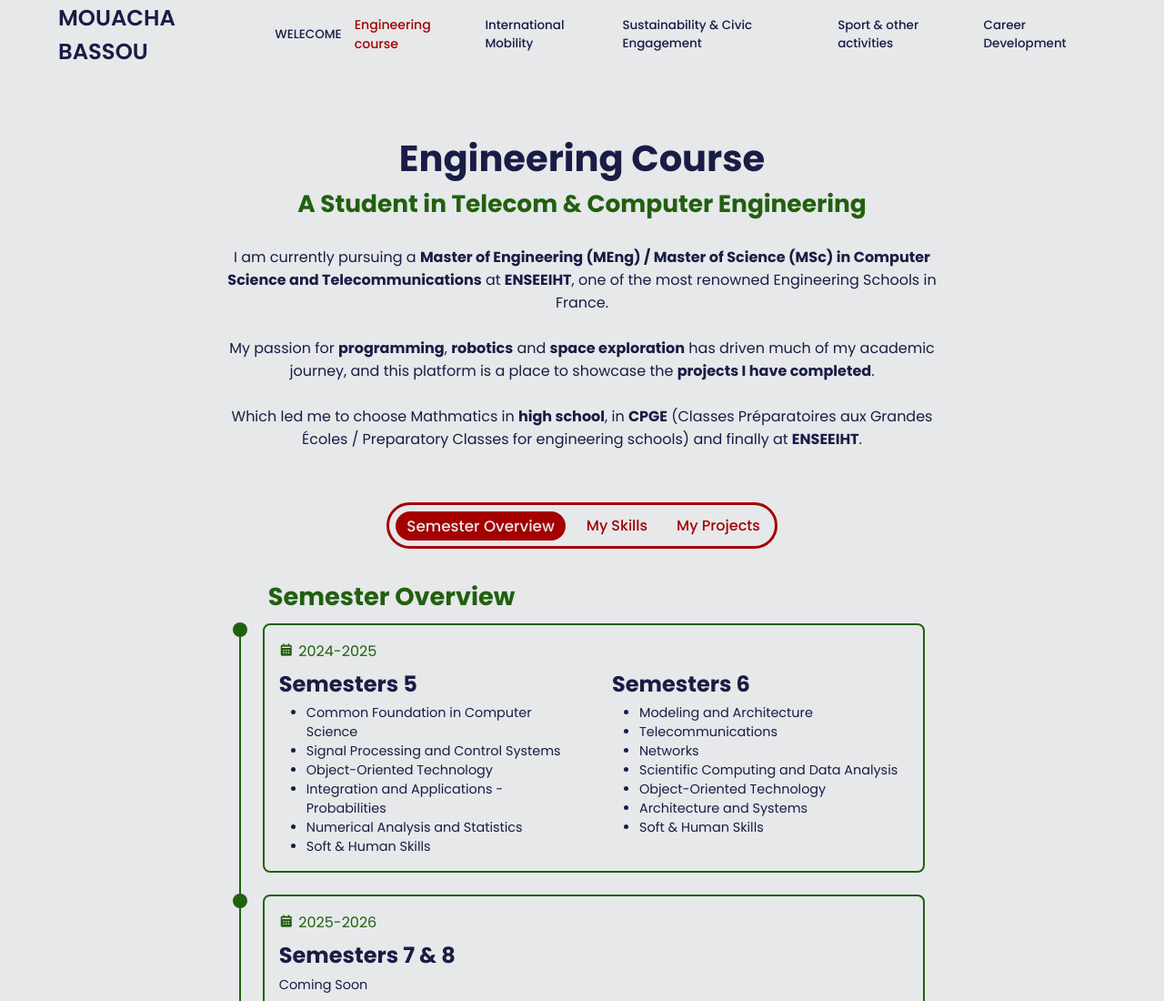
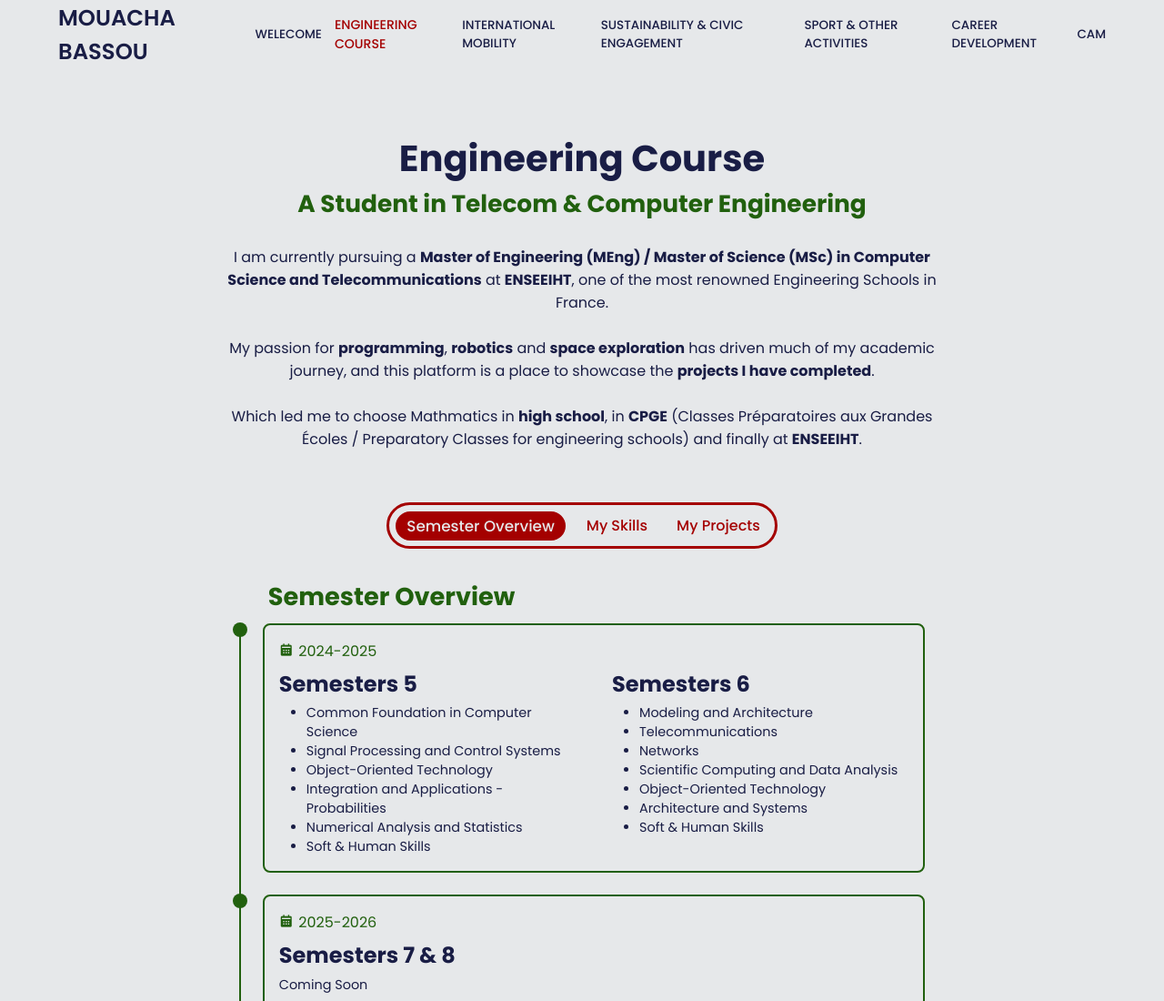
Before and after one commit to Bassou-Mou/portfolio, a plain HTML site: page engineering-course.html in a window 1280 px wide. Shown: the top 1100 px of the page at 91% size. Drawn offline with nearby package versions, Linux system fonts and the light colour scheme.

Commit message:
Add files via upload

```diff
--- a/engineering-course.html
+++ b/engineering-course.html
@@ -6,7 +6,7 @@
     <link rel="preconnect" href="https://fonts.googleapis.com">
     <link rel="preconnect" href="https://fonts.gstatic.com" crossorigin>
     <link href="https://fonts.googleapis.com/css2?family=Poppins:ital,wght@0,100;0,200;0,300;0,400;0,500;0,600;0,700;0,800;0,900;1,100;1,200;1,300;1,400;1,500;1,600;1,700;1,800;1,900&display=swap" rel="stylesheet">
-    <title> Kenza Harti's ePortfolio - Engineering Course</title>
+    <title> MOUACHA BASSOU's ePortfolio - Engineering Course</title>
     <link rel="stylesheet" href="style.css">
     <link href='https://unpkg.com/boxicons@2.1.4/css/boxicons.min.css' rel='stylesheet'>
     <link rel="icon" href="annexes/favicon.ico">
@@ -17,11 +17,13 @@
         <a href="index.html" class = "logo">MOUACHA BASSOU</a>
         <nav class="navbar">
             <a href="index.html">WELECOME</a>
-            <a href="" class="active">Engineering course</a>
-            <a href="international-mobility.html">International Mobility</a>
-            <a href="sustainability.html">Sustainability & Civic Engagement</a>
-            <a href="activities.html">Sport & other activities</a>
-            <a href="career-development.html">Career Development</a>
+            <a href="" class="active">ENGINEERING COURSE</a>
+            <a href="international-mobility.html">INTERNATIONAL MOBILITY</a>
+            <a href="sustainability.html">SUSTAINABILITY & CIVIC ENGAGEMENT</a>
+            <a href="activities.html">SPORT & OTHER ACTIVITIES</a>
+            <a href="career-development.html">CAREER DEVELOPMENT</a>
+            <a href="CAM.html">CAM</a>
+
         </nav>
     </header>
     <section class="home">
@@ -139,7 +141,7 @@
                                 <h3>HTML / CSS</h3>
                             </div>
                             <div class="detail-projet">
-                                <a href="https://github.com/Bassou-Mou/E-portfolio" target="_blank" class="chaque-projet">
+                                <a href="https://github.com/Bassou-Mou/portfolio" target="_blank" class="chaque-projet">
                                     <h4>ePortfolio</h4>
                                     <div class="description-projet">
                                         I developed this ePortfolio using HTML and CSS to showcase my projects and skills in web development.
```
